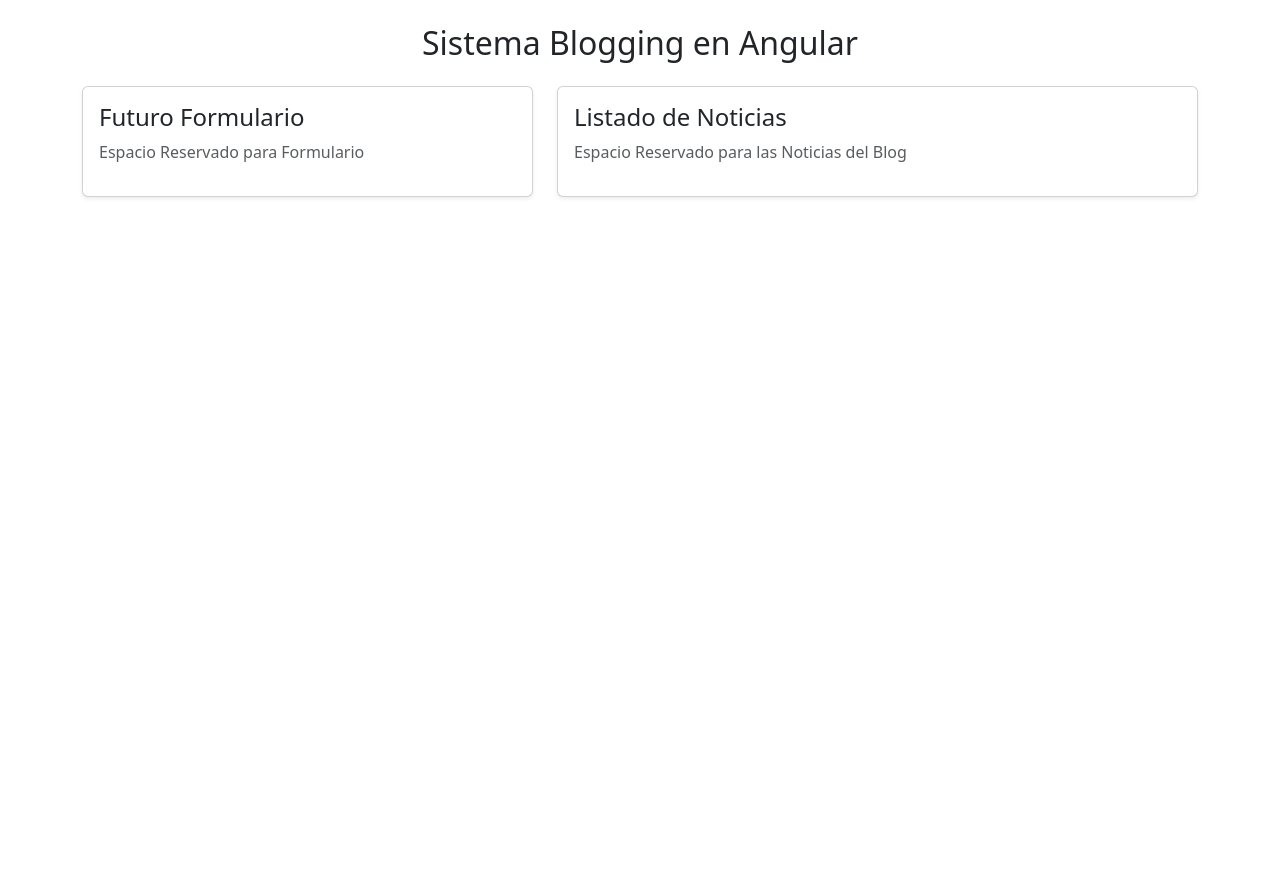
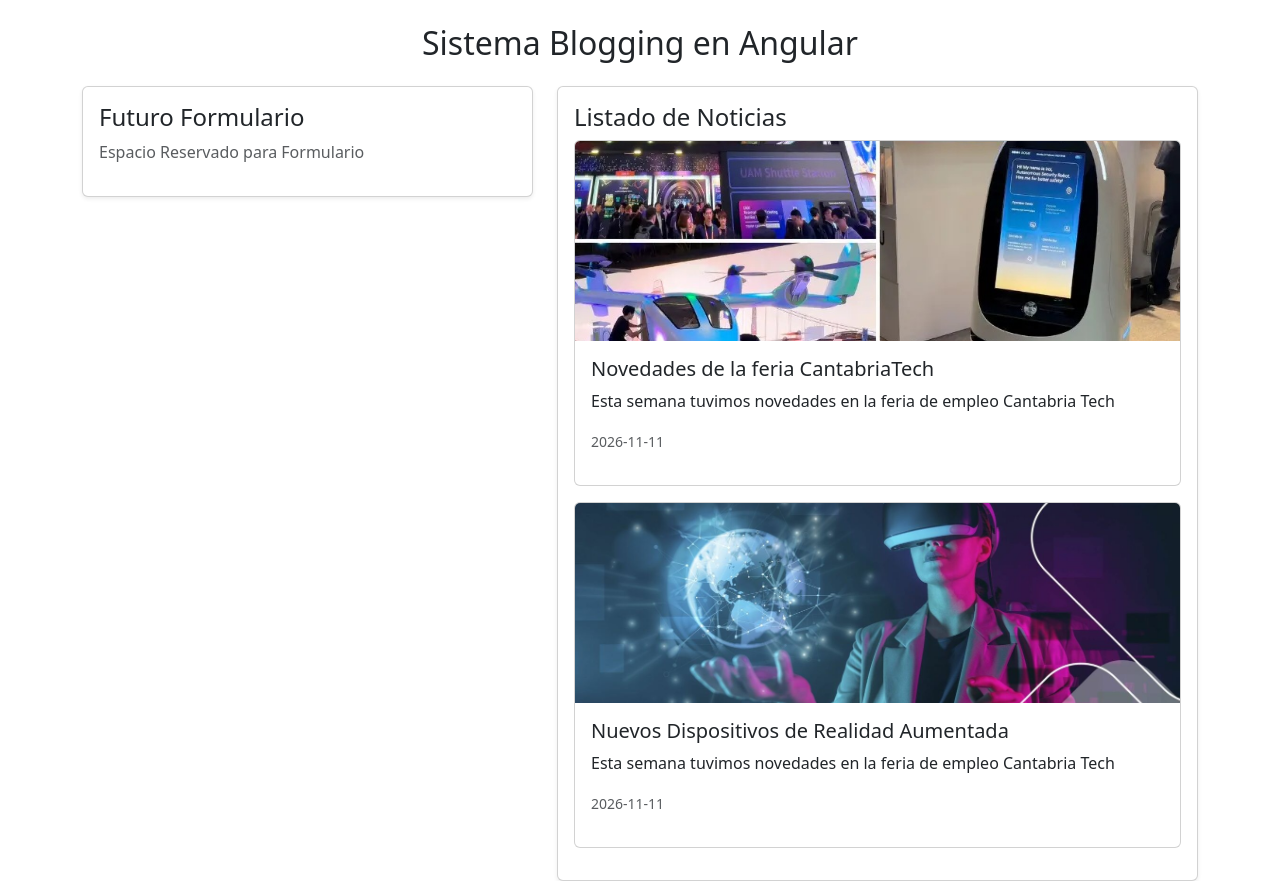
Before and after one commit to Franchutech/P1_ANGULAR_BLOGGING, an Angular app: page / in a window 1280 px wide. Before the commit the page ends 800 px from the top, so only its background shows below. Built offline with nearby package versions, Linux system fonts and the light colour scheme.

Commit message:
feat: implementar el listado de publicaciones usando el bucle @for nativo y interpolación

```diff
--- a/src/app/components/blog/blog.css
+++ b/src/app/components/blog/blog.css
@@ -0,0 +1,5 @@
+
+.card-img-top {
+    height: 200px;
+    object-fit: cover;
+}
--- a/src/app/components/blog/blog.html
+++ b/src/app/components/blog/blog.html
@@ -14,7 +14,17 @@
         <div class="col-md-7">
             <div class="card p-3 shadow-sm">
                 <h4>Listado de Noticias</h4>
-                <p class="text-muted">Espacio Reservado para las Noticias del Blog</p>
+                <!--Uso el ngFor para recorrer mi array de publicaciones-->
+                @for (publicacion of listaPublicaciones; track publicacion.Titulo) {
+                    <div class="card mb-3">
+                        <img [src]="publicacion.Imagen" class="card-img-top" alt="Imagen">
+                        <div class="card-body">
+                            <h5 class="card-title">{{ publicacion.Titulo}}</h5>
+                            <p class="card-text">{{ publicacion.Texto}}</p>
+                            <p class="text-muted"><small>{{publicacion.FechaPublicacion}}</small></p>
+                        </div>
+                    </div>
+                }
             </div>
         </div>
     </div>
--- a/src/app/components/blog/blog.ts
+++ b/src/app/components/blog/blog.ts
@@ -1,9 +1,26 @@
 import { Component } from '@angular/core';
+import { CommonModule } from '@angular/common'; //esto sirve para el ngFor por ejemplo y funcionalidades con el HTML
 
 @Component({
-  imports: [],
+  imports: [CommonModule],
   selector: 'app-blog',
   styleUrl: './blog.css',
   templateUrl: './blog.html',
 })
-export class Blog {}
+export class Blog {
+  //Creo el array multidimencional de JSON
+  listaPublicaciones = [
+    {
+      Titulo: 'Novedades de la feria CantabriaTech',
+      Imagen: 'assets/imgs/imagen2.jpg',
+      Texto: 'Esta semana tuvimos novedades en la feria de empleo Cantabria Tech',
+      FechaPublicacion: '2026-11-11'
+    },
+    {
+      Titulo: 'Nuevos Dispositivos de Realidad Aumentada',
+      Imagen: 'assets/imgs/imagen1.jpg',
+      Texto: 'Esta semana tuvimos novedades en la feria de empleo Cantabria Tech',
+      FechaPublicacion: '2026-11-11'
+    }
+  ];
+}
--- a/src/index.html
+++ b/src/index.html
@@ -9,5 +9,6 @@
 </head>
 <body>
   <app-root></app-root>
+  <app-blog></app-blog>
 </body>
 </html>
```
Also changed, not shown: src/assets/imgs/imagen1.jpg (added), src/assets/imgs/imagen2.jpg (added).
